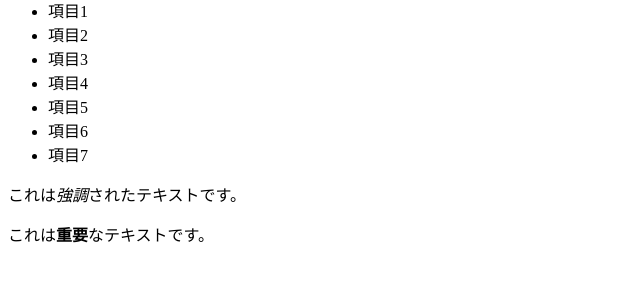
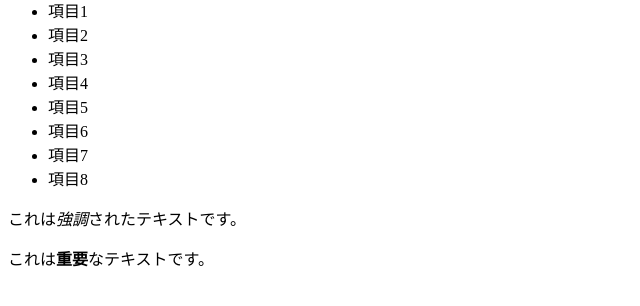
Before and after one commit to Shinshin100/Introduction-to-HTML, a plain HTML site: page tagSample.html in a window 1280 px wide. Shown: the part 432-738 px from the top of the page, without its empty margins (0-640 px from the left). Drawn offline with Linux system fonts and the light colour scheme.

Commit message:
Update tagSample.html

```diff
--- a/tagSample.html
+++ b/tagSample.html
@@ -26,6 +26,7 @@
         <li>項目5</li>
         <li>項目6</li>
         <li>項目7</li>
+        <li>項目8</li>
    </ul>
 
     <p>これは<em>強調</em>されたテキストです。</p>
```
